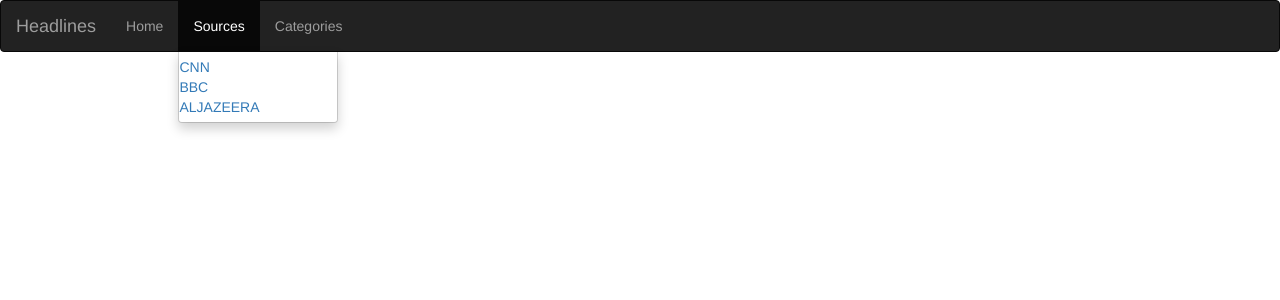
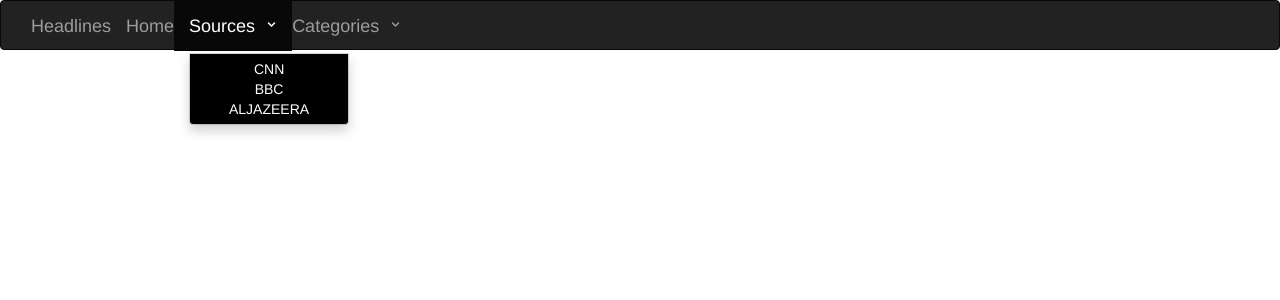
Before and after one commit to paulinenanzala19/News_API, a Python web app: template app/templates/base.html in a window 1280 px wide, after a click on "Sources". Shown: the top 300 px of the page. Run offline with Jinja, Linux system fonts and the light colour scheme; the template is opened without the code that fills it, so the values that code supplies are empty; some libraries are stand-ins or nearby versions.

Commit message:
adding the folder structure

```diff
--- /dev/null
+++ b/app/static/css/style.css
@@ -0,0 +1,3 @@
+body{
+    background-image: linear-gradient(to left, #f9edf9, #f0e8f5, #e7e3f1, #dedeed, #d5d9e8, #d0d8e7, #cbd8e5, #c7d7e3, #c7dae4, #c7dde4, #c9e0e3, #cce3e2);
+}
--- a/app/templates/navbar.html
+++ b/app/templates/navbar.html
@@ -35,7 +35,7 @@
 </nav> -->
 
 
- <div class="navbar navbar-inverse" role="navigation">
+ <div class="navbar navbar-inverse" role="navigation" style="position: fixed; top:0; height: 32px;margin-bottom: 2%; width: 100%; box-shadow: 8px; backdrop-filter: blur(8px); z-index: 1;">
         <div class="container-fluid">
             <div class="navbar-header">
                 <button type="button" class="navbar-toggle" data-toggle="collapse" data-target=".navbar-collapse">
@@ -44,40 +44,48 @@
                   <span class="icon-bar"></span>
                   <span class="icon-bar"></span>
                 </button>
-                <a class="navbar-brand" href="/"> Headlines </a>
+                <!-- <a class="navbar-brand" href="/"> Headlines </a> -->
             </div>
-            <div class="navbar-collapse collapse">
+            <div class="navbar-collapse collapse ">
                 <ul class="nav navbar-nav">
-                    <li><a href="/">Home</a></li>
+                    <a class="navbar-brand" href="/"> Headlines </a>
+                    <a href="/" class="navbar-brand">Home</a>
                     <li class="nav-item dropdown">
-                    <a class="nav-link dropdown-toggle" href="#" id="navbarDropdown" role="button" data-toggle="dropdown" aria-haspopup="true" aria-expanded="false">
+                    <a class="nav-link dropdown-toggle navbar-brand" href="#" id="navbarDropdown" role="button" data-toggle="dropdown" aria-haspopup="true" aria-expanded="false">
                      Sources
+                     <svg xmlns="http://www.w3.org/2000/svg" style="height: 15px; width: 15px; margin-left:4px; margin-right:-2px;" viewBox="0 0 20 20" fill="currentColor">
+                        <path fill-rule="evenodd" d="M5.293 7.293a1 1 0 011.414 0L10 10.586l3.293-3.293a1 1 0 111.414 1.414l-4 4a1 1 0 01-1.414 0l-4-4a1 1 0 010-1.414z" clip-rule="evenodd" />
+                      </svg>
                     </a>
-                    <div class="dropdown-menu" aria-labelledby="navbarDropdown">
-                        <a class="dropdown-item" href="https://edition.cnn.com">CNN</a>
+
+                    <div class="dropdown-menu" aria-labelledby="navbarDropdown" style="background-color:black; text-align: center;margin-top: 2%;">
+                        <a class="dropdown-item" style="color: white;"href="https://edition.cnn.com">CNN</a>
                         <div class="dropdown-divider"></div>
-                        <a class="dropdown-item" href="https://www.bbc.com/news">BBC</a>
+                        <a class="dropdown-item" style="color: white;"href="https://www.bbc.com/news">BBC</a>
                         <div class="dropdown-divider"></div>
-                        <a class="dropdown-item" href="https://www.aljazeera.com">ALJAZEERA</a>
+                        <a class="dropdown-item" style="color: white;"href="https://www.aljazeera.com">ALJAZEERA</a>
                     </div>
                     </li>
 
                     <li class="nav-item dropdown">
-                    <a class="nav-link dropdown-toggle" href="#" id="navbarDropdown" role="button" data-toggle="dropdown" aria-haspopup="true" aria-expanded="false">
+                    <a class="nav-link dropdown-toggle navbar-brand" href="#" id="navbarDropdown" role="button" data-toggle="dropdown" aria-haspopup="true" aria-expanded="false">
                       Categories
+                      <svg xmlns="http://www.w3.org/2000/svg" style="height: 15px; width: 15px; margin-left:4px; margin-right:-2px;" viewBox="0 0 20 20" fill="currentColor">
+                        <path fill-rule="evenodd" d="M5.293 7.293a1 1 0 011.414 0L10 10.586l3.293-3.293a1 1 0 111.414 1.414l-4 4a1 1 0 01-1.414 0l-4-4a1 1 0 010-1.414z" clip-rule="evenodd" />
+                      </svg>
                     </a>
-                    <div class="dropdown-menu" aria-labelledby="navbarDropdown">
-                        <a class="dropdown-item" href="/{{'categories/Business'}}">Business</a>
+                    <div class="dropdown-menu " aria-labelledby="navbarDropdown" style="background-color:black; text-align: center;margin-top: 2%;">
+                        <a class="dropdown-item"style="color: white;" href="/{{'categories/Business'}}">Business</a>
                         <div class="dropdown-divider"></div>
-                        <a class="dropdown-item" href="/{{'categories/health'}}">Health</a>
+                        <a class="dropdown-item"style="color: white;" href="/{{'categories/health'}}">Health</a>
                         <div class="dropdown-divider"></div>
-                        <a class="dropdown-item" href="/{{'categories/sports'}}">Sports</a>
+                        <a class="dropdown-item"style="color: white;" href="/{{'categories/sports'}}">Sports</a>
                         <div class="dropdown-divider"></div>
-                        <a class="dropdown-item" href="/{{'categories/technology'}}">Technology</a>
+                        <a class="dropdown-item"style="color: white;" href="/{{'categories/technology'}}">Technology</a>
                         <div class="dropdown-divider"></div>
-                        <a class="dropdown-item" href="/{{'categories/science'}}">Science</a>
+                        <a class="dropdown-item" style="color: white;"href="/{{'categories/science'}}">Science</a>
                         <div class="dropdown-divider"></div>
-                        <a class="dropdown-item" href="/{{'categories/entertainment'}}">Entertainment</a>
+                        <a class="dropdown-item" style="color: white;"href="/{{'categories/entertainment'}}">Entertainment</a>
                     </div>
                     </li>
 
--- a/app/templates/news.html
+++ b/app/templates/news.html
@@ -2,13 +2,13 @@
 {% block content %}
 <div class="container">
 
-    <!-- Poster background -->
+
     <div class="row">
-        <div class="col-xs-6 col-sm-6 col-md-6 col-lg-6 posterPath" style="background: url({{movie.poster}}) no-repeat center center">
+        <div class="col-xs-6 col-sm-6 col-md-6 col-lg-6 " style="background: url({{article.urlToImage}}) no-repeat center center">
         </div>
 
         <div class="col-xs-6 col-sm-6 col-md-6 col-lg-6 movie-details">
-            <h3>{{ movie.title }}</h3>
+            <h3>{{ article.title }}</h3>
 
             <p class="name"> {{ article.name }}</p>
             <p class="description"> {{ article.description }} </p>
```
Also changed, not shown: app/templates/index.html (+6 -11 lines), tests/test_articles.py (+0 -8 lines), tests/test_source.py (deleted, +0 -7 lines), app/main/__init__.py (added), app/main/error.py (added), app/main/views.py (renamed from app/views.py), config.py (renamed from app/config.py), manage.py (renamed from run.py).
